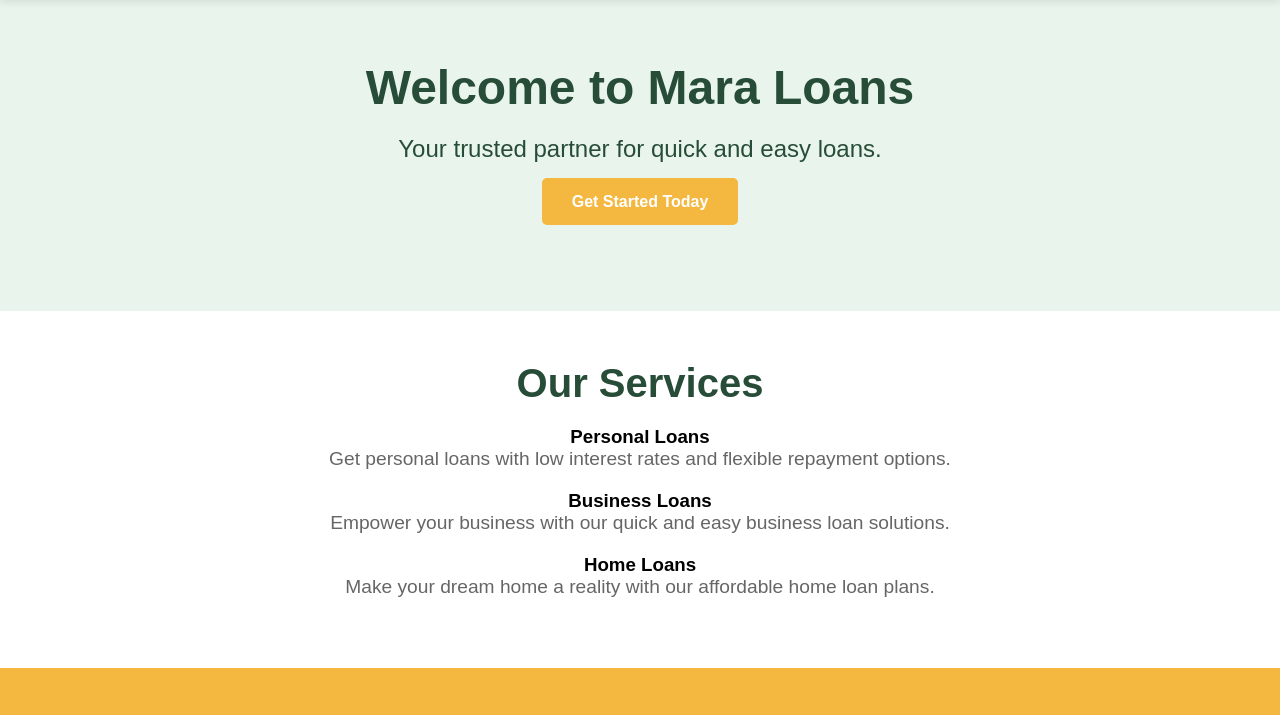
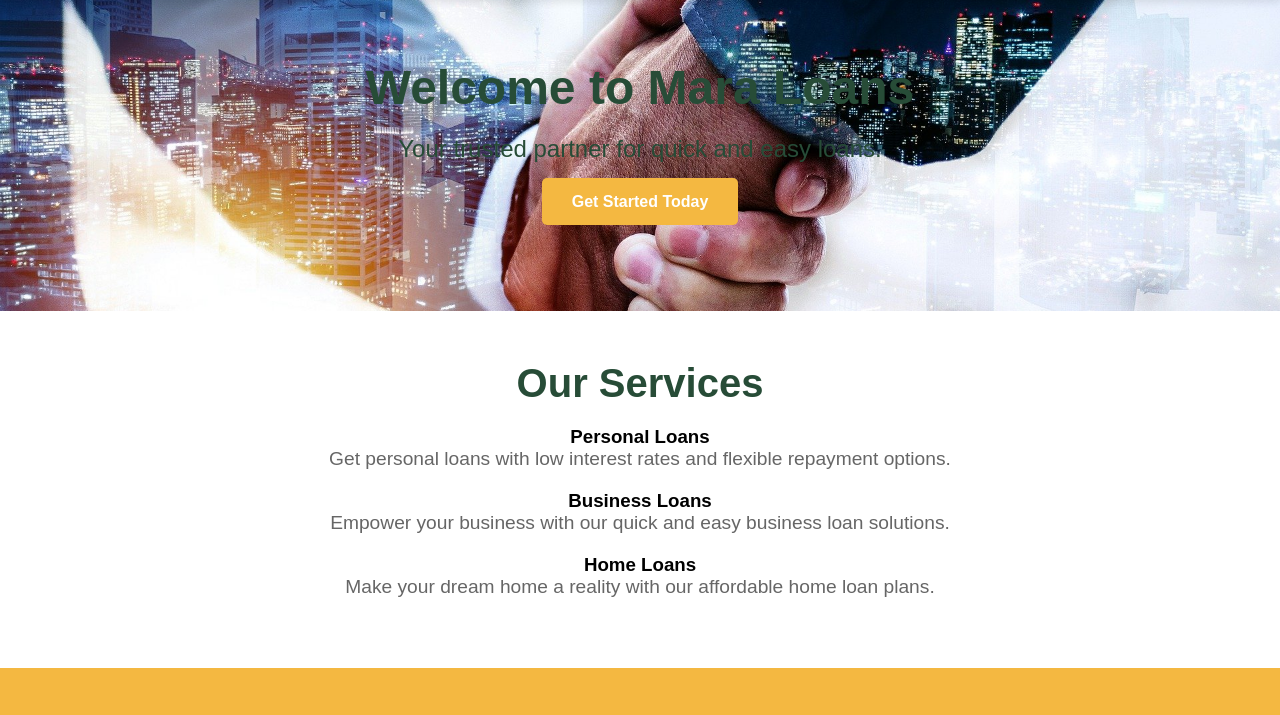
Before and after one commit to SUDHARSAN270/webb, a plain HTML site: page index.html in a window 1280 px wide. Shown: the part 40-755 px from the top of the page. Drawn offline with Linux system fonts and the light colour scheme.

Commit message:
Update index.html

```diff
--- a/index.html
+++ b/index.html
@@ -110,7 +110,7 @@
 
         /* Page Content */
         .hero {
-           background-image: url('path/to/your/image.jpg'); /* Replace with your image path */
+           background-image: url('handshake-6701408_1920.jpg'); /* Replace with your image path */
            background-color: #e9f5ec; /* Fallback color */
            background-size: cover; /* Scale the background image to cover the section */
            background-position: center; /* Center the image within the section */
```
